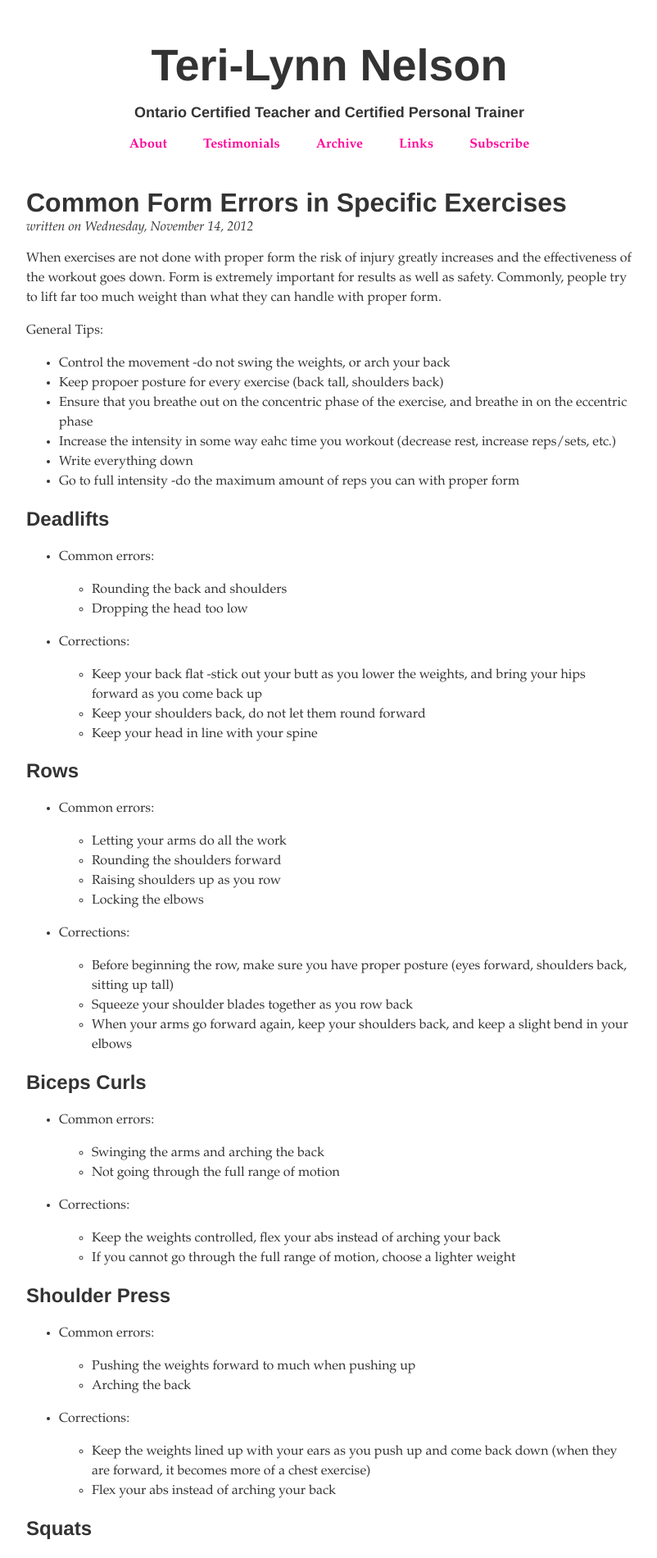
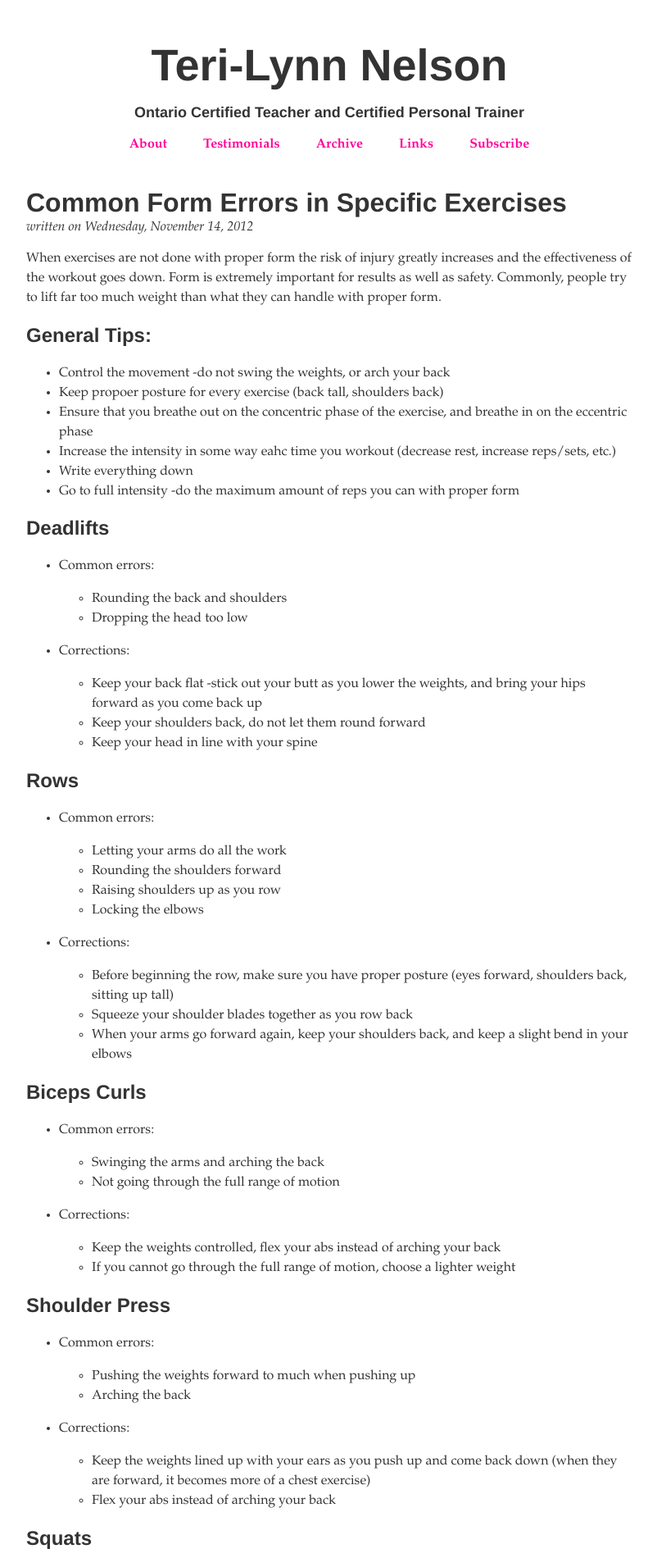
Before and after one commit to teri-lynn/teri-lynn.github.com, a Jekyll site: the page built from _posts/2012-11-14-common-errors-in-specific-exercises.md, in a window 1280 px wide. Shown: the top 1900 px of the page at 82% size, without its empty margins (238-1040 px from the left). Built offline with Jekyll 4.4.1, drawn with Linux system fonts in a browser that asks for light colours; some web fonts are replaced; Markdown is read by kramdown in place of the engine named in the settings.

Commit message:
Formatting 4

```diff
--- a/_posts/2012-11-14-common-errors-in-specific-exercises.md
+++ b/_posts/2012-11-14-common-errors-in-specific-exercises.md
@@ -8,7 +8,7 @@ increases and the effectiveness of the workout goes down. Form is extremely
 important for results as well as safety. Commonly, people try to lift far
 too much weight than what they can handle with proper form.
 
-General Tips:
+## General Tips:
 - Control the movement -do not swing the weights, or arch your back
 - Keep propoer posture for every exercise (back tall, shoulders back)
 - Ensure that you breathe out on the concentric phase of the exercise, and
```
